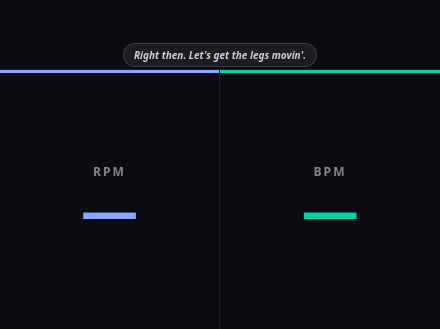
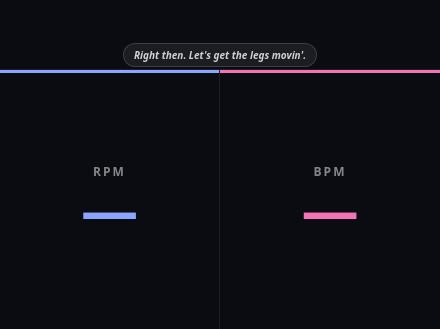
Before and after one commit to ampliobeta/bici-butler, an Electron app: page src/index.html in a window 440 px wide. Shown: the part 452-781 px from the top of the page. Drawn offline with Linux system fonts and the light colour scheme; no server answers.

Commit message:
Add files via upload

```diff
--- a/src/index.html
+++ b/src/index.html
@@ -55,11 +55,11 @@ html, body { width: 100%; height: 100%; background: #0a0c12; color: #fff; font-f
 .sm:first-child { border-right:1px solid rgba(255,255,255,.08); }
 .sm::before { content:''; position:absolute; top:0; left:0; right:0; height:3px; }
 .sm.cad::before { background:#8aa6ff; }
-.sm.hr::before  { background:#00d4aa; }
+.sm.hr::before  { background:#f472b6; }
 .sm-label { font-size:clamp(12px,2vmin,18px); font-weight:700; letter-spacing:2px; text-transform:uppercase; color:rgba(255,255,255,.5); }
 .sm-val { font-size:clamp(40px,13vmin,130px); font-weight:900; line-height:1; font-variant-numeric:tabular-nums; }
 .sm.cad .sm-val { color:#8aa6ff; }
-.sm.hr  .sm-val { color:#00d4aa; }
+.sm.hr  .sm-val { color:#f472b6; }
 
 /* AVERAGES */
 .avgs { display:grid; grid-template-columns:1fr 1fr 1fr 1fr; flex-shrink:0; }
```
